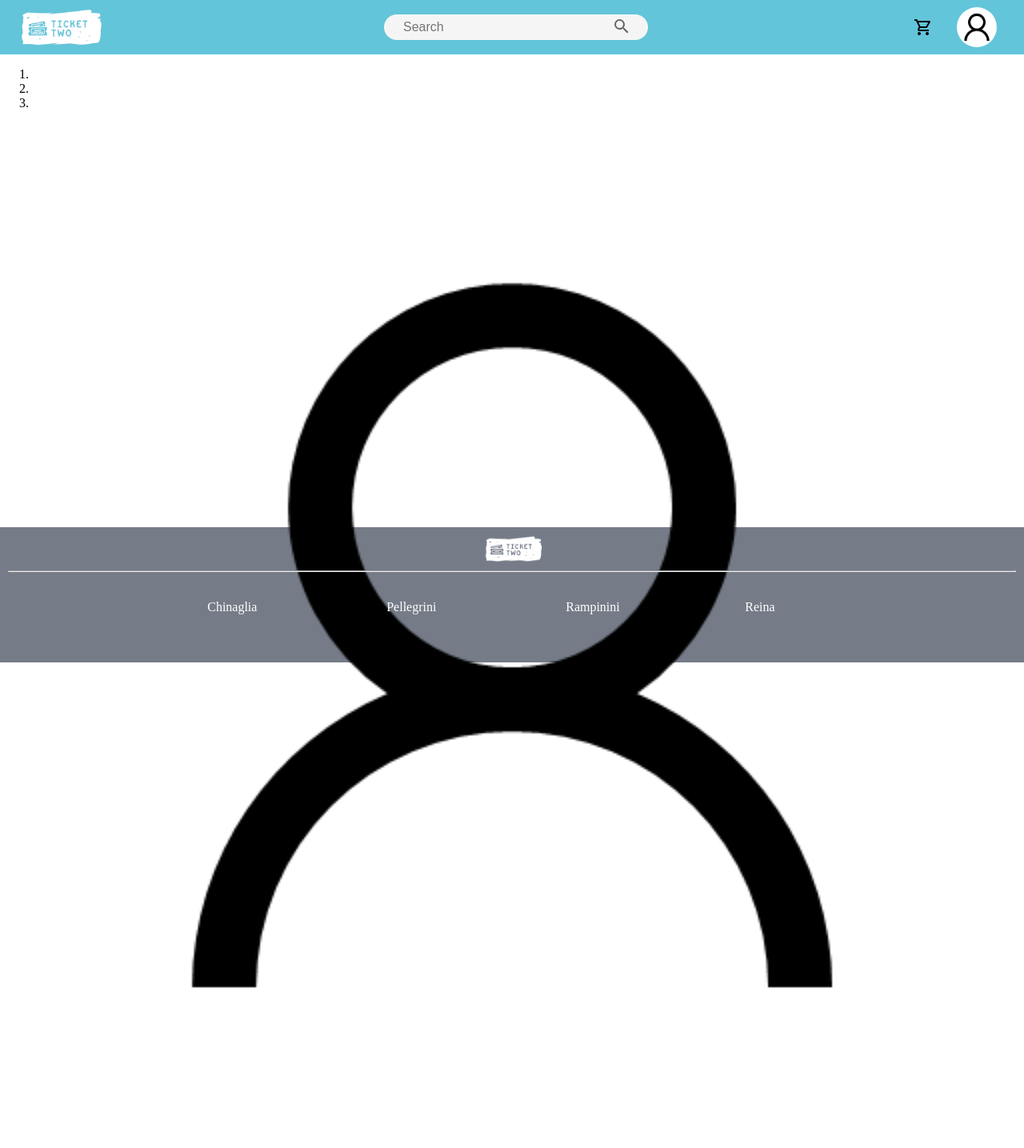
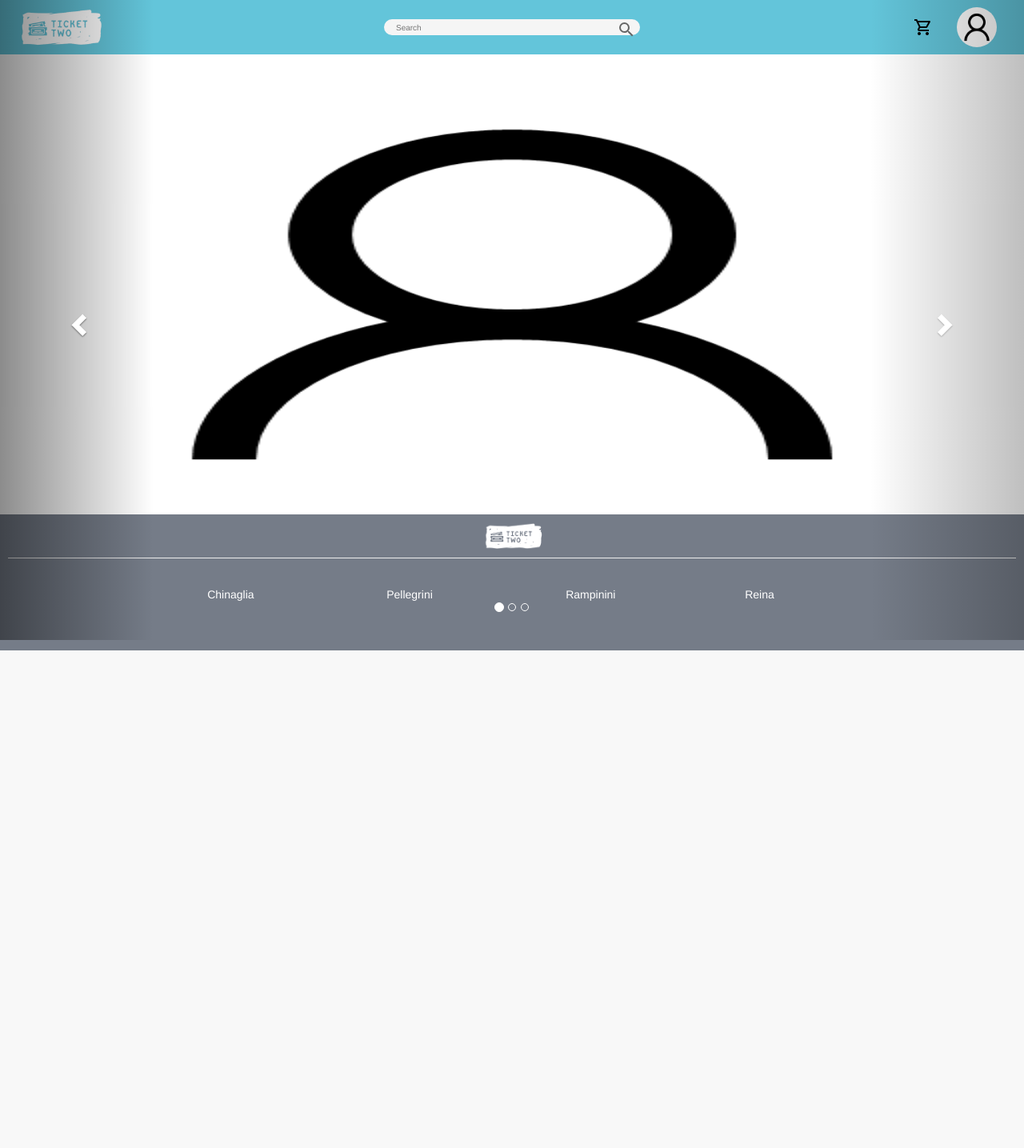
Before and after one commit to Fede-rei/TickeTwo, a PHP site: page / in a window 1280 px wide. Shown: the top 1435 px of the page at 80% size. After the commit the page ends 813 px from the top, so only its background shows below. Run offline with PHP 8.4, Linux system fonts and the light colour scheme.

Commit message:
index con carosello stabile

```diff
--- a/index.php
+++ b/index.php
@@ -11,15 +11,15 @@ $rootPath = './';
 <html lang="en">
 <head>
     <title>TikeTwo</title>
-    <link rel="stylesheet" href="Styles/header-footer.css">
     <meta charset="utf-8">
     <meta name="viewport" content="width=device-width, initial-scale=1">
     <link rel="stylesheet" href="https://fonts.googleapis.com/css2?family=Material+Symbols+Outlined:opsz,wght,FILL,GRAD@20..48,100..700,0..1,-50..200"/>
     <link href="https://fonts.googleapis.com/css?family=Roboto&display=swap" rel="stylesheet">
     <link href="<?= $rootPath ?>Images/ticketwoW.png" rel="icon" type="image/png">
-<!--    <link rel="stylesheet" href="https://maxcdn.bootstrapcdn.com/bootstrap/3.4.1/css/bootstrap.min.css">-->
+    <link rel="stylesheet" href="https://maxcdn.bootstrapcdn.com/bootstrap/3.4.1/css/bootstrap.min.css">
     <script src="https://maxcdn.bootstrapcdn.com/bootstrap/3.4.1/js/bootstrap.min.js"></script>
     <script src="https://cdn.jsdelivr.net/npm/bootstrap@4.6.2/dist/js/bootstrap.bundle.min.js"></script>
+    <link rel="stylesheet" href="Styles/header-footer.css">
     <style>
         .carousel-inner img {
             width: 100%;
@@ -31,11 +31,15 @@ $rootPath = './';
             width 250px;
         }
 
-        .item{
-            height: 100vw;
-            width 50vw;
+        .item-active{
+            height: 600px;
+            width 50px;
         }
 
+        .img-carousel{
+            height: 600px;
+            width 50px;
+        }
     </style>
 </head>
 
```
